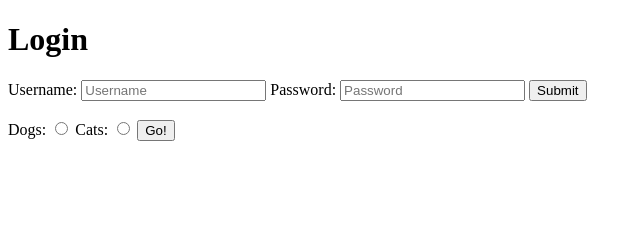
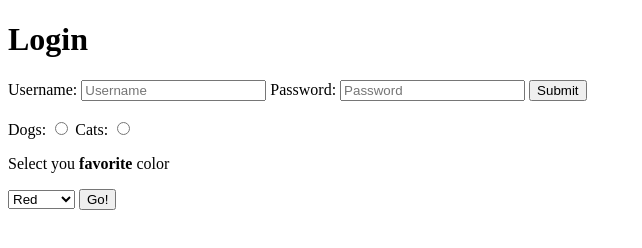
Before and after one commit to Akhil2453/Web-DevBootcamp, a plain HTML site: page BasicExmpl/forms.html in a window 1280 px wide. Shown: the whole page, without its empty margins (0-642 px from the left). Drawn offline with Linux system fonts and the light colour scheme.

Commit message:
added a dropdown Menu

```diff
--- a/BasicExmpl/forms.html
+++ b/BasicExmpl/forms.html
@@ -23,6 +23,12 @@
 		<label for="Cats">Cats: </label>
 		<input name="petChoice" type="radio" id="Cats" value="Cats">
 
+		<p>Select you <strong>favorite</strong> color</p>
+		<select>
+			<option>Red</option>
+			<option>Orange</option>
+			<option>Yellow</option>
+		</select>
 		<button>Go!</button>
 	</form>
 
```
